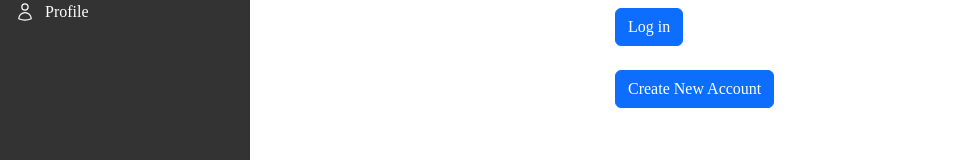
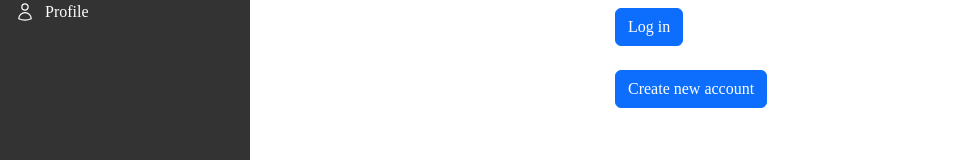
Before and after one commit to samhitask/task, a React (Create React App) app in the folder taskapp/: page /login in a window 1280 px wide. Shown: the part 266-426 px from the top of the page, without its empty margins (0-978 px from the left). Built offline with nearby package versions, Linux system fonts and the light colour scheme.

Commit message:
Minor cosmetic fixes

```diff
--- a/taskapp/src/components/login.component.js
+++ b/taskapp/src/components/login.component.js
@@ -97,7 +97,7 @@ export default class LoginForm extends Component {
           </Button>
           <br />
           <br />
-          <Button href="/sign-up">Create New Account</Button>
+          <Button href="/sign-up">Create new account</Button>
         </Form>
       </div>
     );
--- a/taskapp/src/components/profile.component.js
+++ b/taskapp/src/components/profile.component.js
@@ -42,7 +42,7 @@ export default class Profile extends Component {
         <Button href='/login' variant='danger' onClick={() => this.context.logoutUser()} style={{ width: '100%' }}>
             Logout
           </Button>
-          <Button variant='danger' onClick={() => this.deleteAllTasks(userId)} style={{ width: '100%' }}>
+          <Button href='/home' variant='danger' onClick={() => this.deleteAllTasks(userId)} style={{ width: '100%' }}>
             Delete all tasks
           </Button>
           <Button variant='danger' onClick={() => this.deleteUser(userId)} style={{ width: '100%' }}>
```
